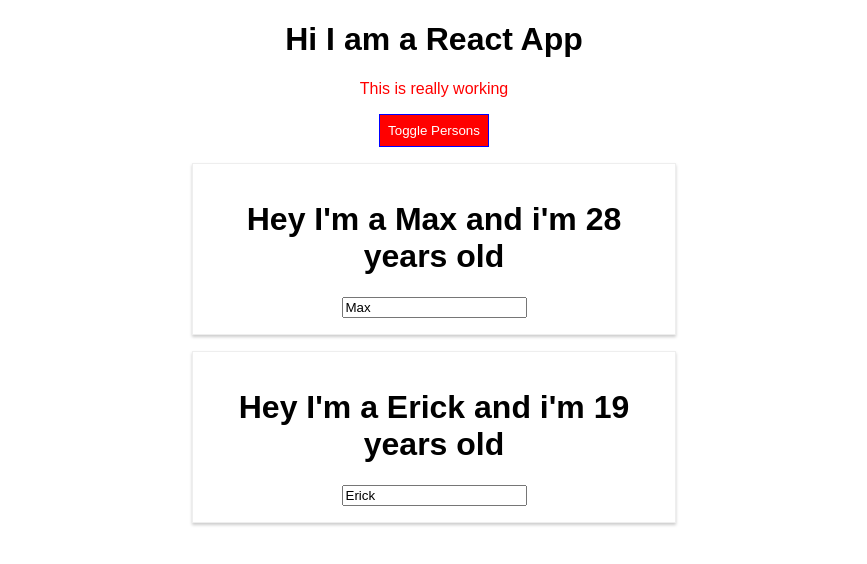
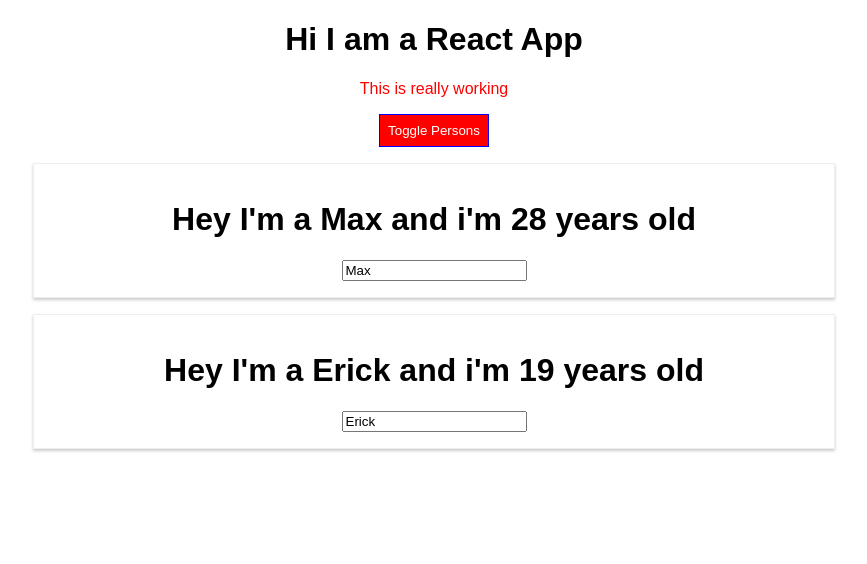
Before and after one commit to ErickGomez98/react-app-course, a React (Create React App) app: page / in a window 1280 px wide. Both pictures are taken after a click on the button "Toggle Persons". Shown: the top 564 px of the page, without its empty margins (206-1073 px from the left). Built offline with nearby package versions, Linux system fonts and the light colour scheme.

Commit message:
About to eject project

```diff
--- a/package.json
+++ b/package.json
@@ -3,7 +3,6 @@
   "version": "0.1.0",
   "private": true,
   "dependencies": {
-    "radium": "^0.24.0",
     "react": "^16.4.1",
     "react-dom": "^16.4.1",
     "react-scripts": "1.1.4"
--- a/src/App.js
+++ b/src/App.js
@@ -1,6 +1,5 @@
 import React, { Component } from 'react';
 import './App.css';
-import Radium, { StyleRoot } from 'radium';
 import Person from './Person/Person';
 
 class App extends Component {
@@ -64,11 +63,7 @@
       font: 'inheirt',
       border: '1px solid blue',
       padding: '8px',
-      cursor: 'pointer',
-      ':hover': {
-        backgroundColor: 'lightgreen',
-        color: 'black'
-      }
+      cursor: 'pointer'
     };
 
     let persons = null;
@@ -88,10 +83,6 @@
       );
 
       style.backgroundColor = 'red';
-      style[':hover'] = {
-        backgroundColor: 'salmon',
-        color: 'black'
-      };
     }
 
     const classes = [];
@@ -103,7 +94,6 @@
     }
 
     return (
-        <StyleRoot>
         <div className='App'>
           <h1>Hi I am a React App</h1>
           <p className={classes.join(' ')}>This is really working</p>
@@ -113,9 +103,8 @@
           </button>
           {persons}
         </div>
-        </StyleRoot>
     );
   }
 }
 
-export default Radium(App);
+export default App;
--- a/src/Person/Person.js
+++ b/src/Person/Person.js
@@ -1,16 +1,10 @@
 import React from 'react';
-import Radium from 'radium';
 
 import './Person.css';
 
 const Person = (props) => {
-  const style = {
-    '@media (min-width: 500px)': {
-      width: '450px'
-    }
-  };
   return (
-      <div className='Person' style={style}>
+      <div className='Person'>
         <h1 onClick={props.click}>Hey I'm a {props.name} and i'm {props.age} years old </h1>
         <p>{props.children}</p>
         <input type="text" onChange={props.changed} value={props.name}/>
@@ -18,4 +12,4 @@
   );
 };
 
-export default Radium(Person);
+export default Person;
```
Also changed, not shown: 1 other file (tests, documents, lock files or other folders). Lines whose indentation alone changed are shown as unchanged.
